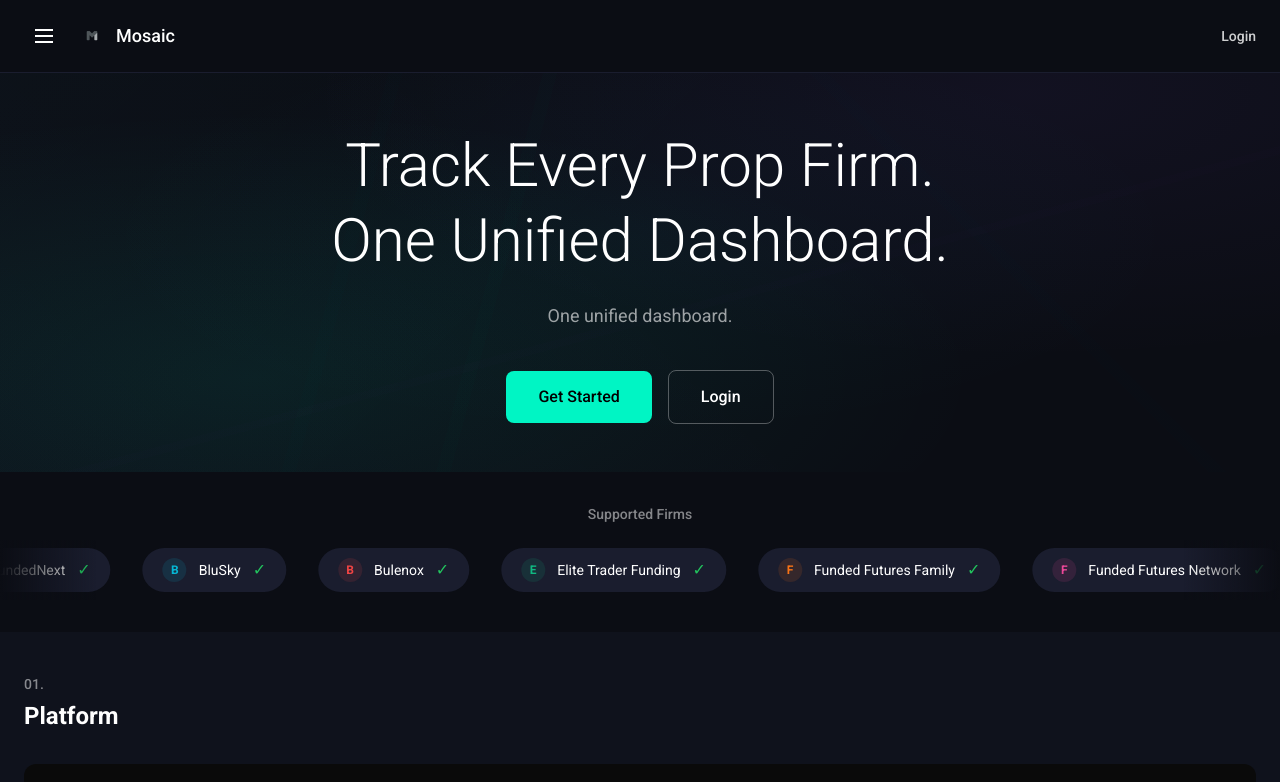
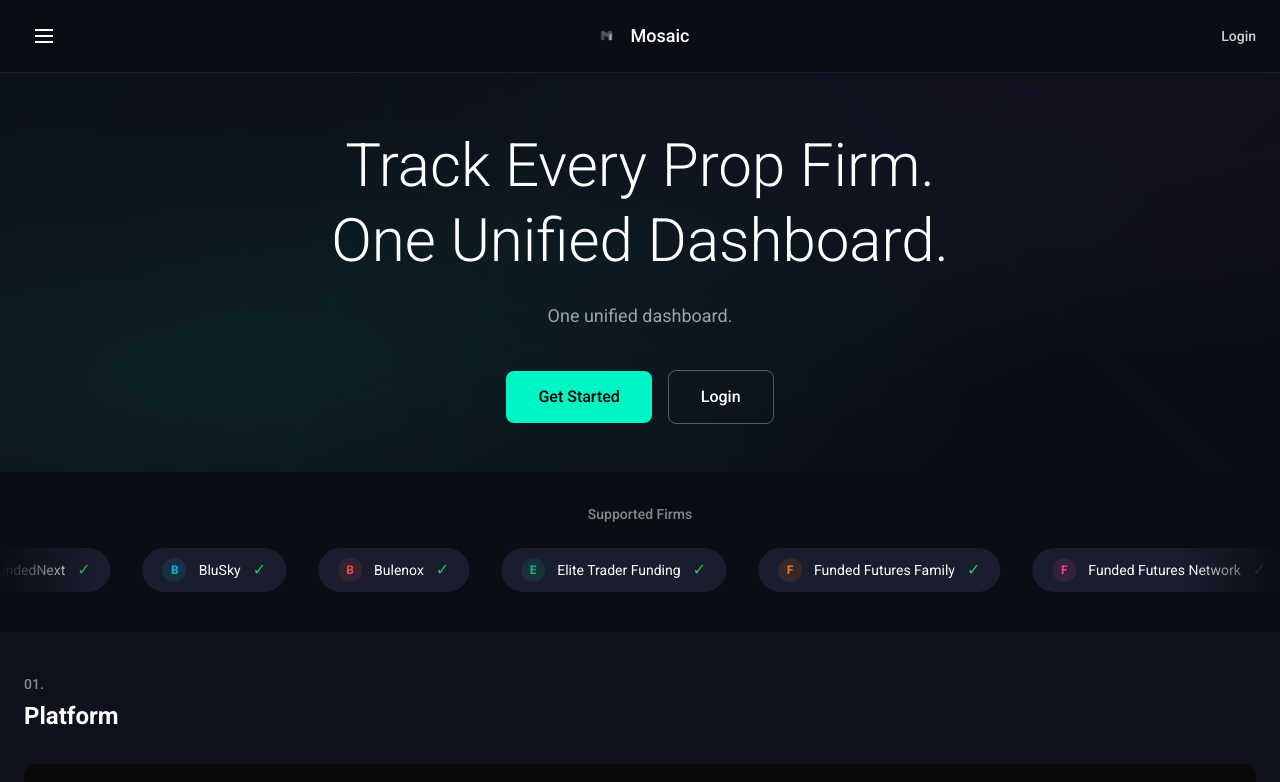
Before and after one commit to tradethemosaic/propflow-clone, a Next.js app: page / in a window 1280 px wide. Shown: the top 782 px of the page. Built offline with nearby package versions, Linux system fonts and the light colour scheme.

Commit message:
Center logo in navbar

```diff
--- a/src/app/page.tsx
+++ b/src/app/page.tsx
@@ -39,8 +39,7 @@ export default function Home() {
       {/* Navigation */}
       <nav className="fixed top-0 left-0 right-0 z-50" style={{ background: '#0b0d14', borderBottom: '1px solid #1a1d2e' }}>
         <div className="max-w-7xl mx-auto px-6 py-4 flex items-center justify-between">
-          {/* Left - Hamburger + Logo */}
-          <div className="flex items-center gap-3">
+          {/* Left - Hamburger */}
           <button className="text-white p-2">
             <svg width="24" height="24" viewBox="0 0 24 24" fill="none" stroke="currentColor" strokeWidth="2">
               <line x1="3" y1="6" x2="21" y2="6"></line>
@@ -48,7 +47,9 @@ export default function Home() {
               <line x1="3" y1="18" x2="21" y2="18"></line>
             </svg>
           </button>
-            <div className="flex items-center gap-2">
+
+          {/* Center - Logo */}
+          <div className="flex items-center gap-2 absolute left-1/2 transform -translate-x-1/2">
             <Image
               src="/mosaic-logo-nav.png"
               alt="Mosaic"
@@ -57,7 +58,6 @@ export default function Home() {
               className="rounded"
             />
             <span className="text-white font-medium text-lg">Mosaic</span>
-            </div>
           </div>
 
           {/* Right - Login */}
```
Lines whose indentation alone changed are shown as unchanged.
